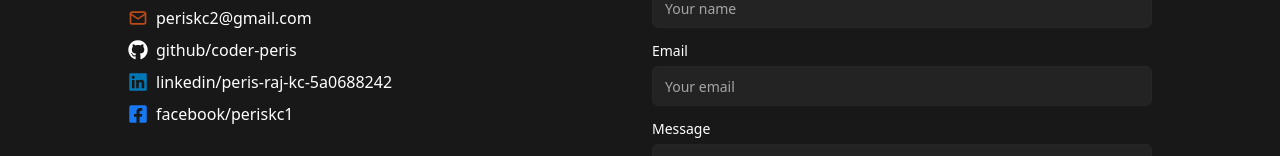
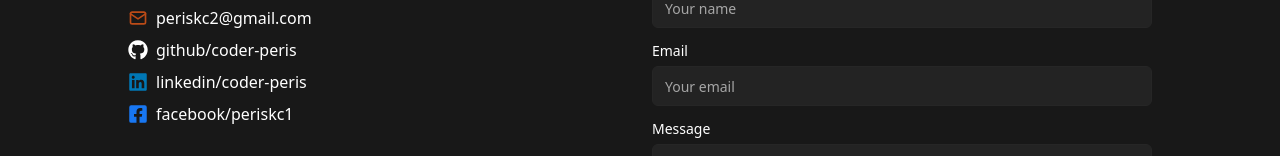
Before and after one commit to coder-peris/Portfolio, a Next.js app: page / in a window 1280 px wide. Shown: the part 4529-4685 px from the top of the page. Built offline with nearby package versions, Linux system fonts and the light colour scheme.

Commit message:
Updated linkedin profile link

```diff
--- a/components/contact.tsx
+++ b/components/contact.tsx
@@ -98,9 +98,9 @@ const Contact: FC = (): ReactNode => {
               </Link>
             </li>
             <li className="flex items-center gap-2">
-              <Link href="https://linkedin.com/in/peris-raj-kc-5a0688242/" target="_blank" rel="noopener noreferrer" className="flex items-center gap-2">
+              <Link href="https://linkedin.com/in/coder-peris/" target="_blank" rel="noopener noreferrer" className="flex items-center gap-2">
                 <FaLinkedin className="w-5 h-5 text-[#0077B5]" />
-                <span className="hover:underline">linkedin/peris-raj-kc-5a0688242</span>
+                <span className="hover:underline">linkedin/coder-peris</span>
               </Link>
             </li>
             <li className="flex items-center gap-2">
```
